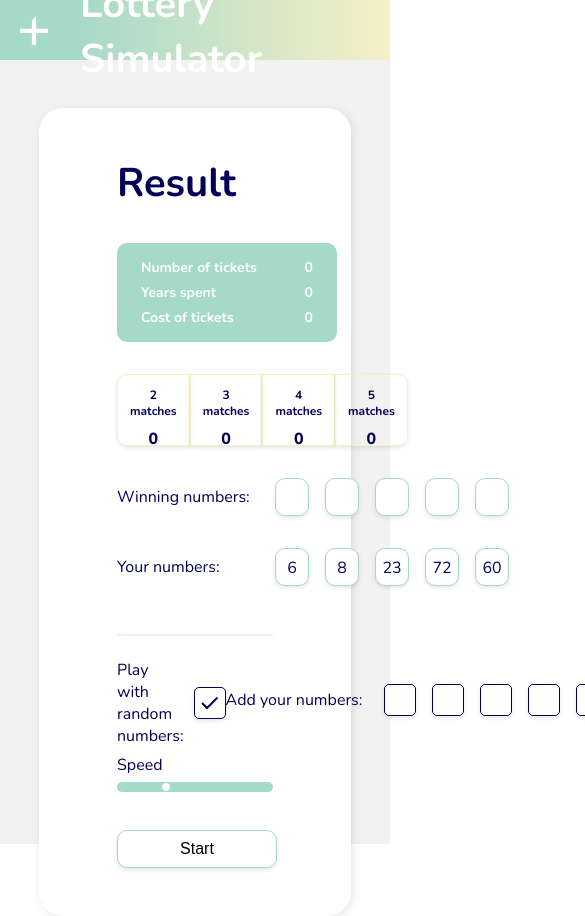
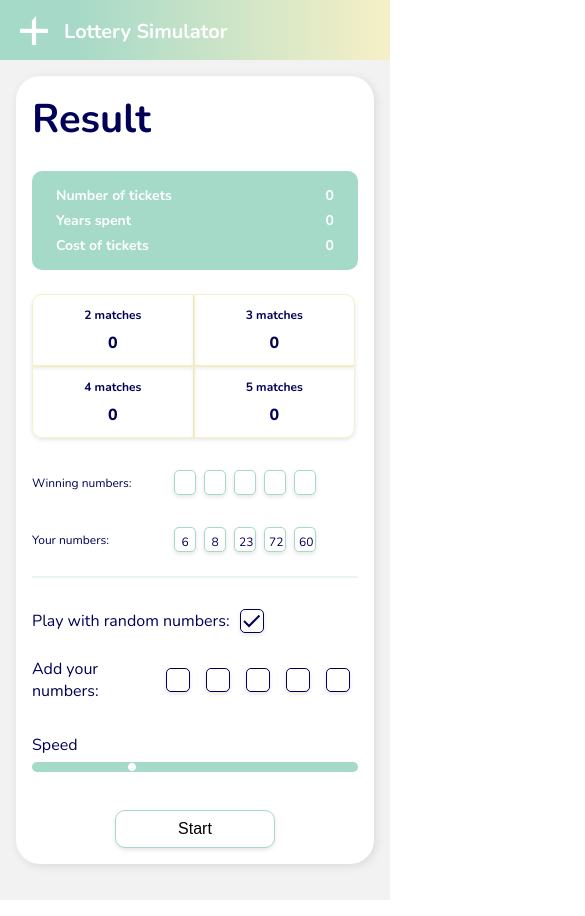
Before and after one commit to brigittaforrai/lotterySimulator, a Vue app: page / in a window 390 px wide. Shown: the top 916 px of the page, 585 px wide, since content can reach past the window. Built offline with nearby package versions, Linux system fonts and the light colour scheme.

Commit message:
mobile sizes

```diff
--- a/src/App.vue
+++ b/src/App.vue
@@ -32,5 +32,13 @@ html, body, body * {
   width: 100vw;
   height: 100vh;
   background-color: #F2F2F2;
+
+
+  @include phone {
+    min-height: 100vh;
+    height: 100%;
+    padding-bottom: 20px;
+  }
 }
+
 </style>
--- a/src/components/Checkbox.vue
+++ b/src/components/Checkbox.vue
@@ -84,7 +84,11 @@ export default {
     display: flex;
     justify-content: space-between;
     align-items: start;
-    margin-top: 32px;
+    // margin-top: 32px;
+
+    @include phone {
+      flex-wrap: wrap;
+    }
 
     .checkbox {
       display: flex;
@@ -95,6 +99,10 @@ export default {
         position: relative;
         width: 32px;
         margin-left: 10px;
+
+        @include phone {
+          width: 20px;
+        }
         cursor: pointer;
         -webkit-user-select: none;
         -moz-user-select: none;
@@ -116,7 +124,19 @@ export default {
           width: 32px;
           height: 32px;
           box-shadow: $shadow;
+
+          @include phone {
+            width: 24px;
+            height: 24px;
+            border-radius: 5px;
+            padding: 3px;
+          }
         }
+      }
+
+      @include phone {
+        width: 100%;
+        margin-bottom: 18px;
       }
     }
 
@@ -137,6 +157,10 @@ export default {
       align-items: center;
       position: relative;
 
+      @include phone {
+        grid-template-columns: auto auto;
+      }
+
       .error-msg {
         position: absolute;
         left: 156px;
@@ -150,6 +174,7 @@ export default {
       .input-cont {
         display: flex;
         input {
+          box-sizing: border-box;
           background-color: white;
           border: 1px solid $dark-color;
           border-radius: 5px;
@@ -166,6 +191,16 @@ export default {
           text-transform: uppercase;
           color: $dark-color;
 
+          @include phone {
+            width: 24px;
+            height: 24px;
+            border-radius: 5px;
+            padding: 3px;
+
+            font-size: 12px;
+            line-height: 16px;
+          }
+
           &:active, &:focus {
             outline: 2px solid $base-color;
           }
@@ -175,6 +210,10 @@ export default {
           }
         }
       }
+
+      @include phone {
+        width: 100%;
+      }
     }
   }
 
--- a/src/components/LotteryHeader.vue
+++ b/src/components/LotteryHeader.vue
@@ -32,6 +32,12 @@ export default {
       line-height: 55px;
       text-transform: capitalize;
       color: $white;
+
+      @include phone {
+        font-size: 20px;
+        line-height: 27px;
+        margin: 3px 2px 0 16px;
+      }
     }
   }
 </style>
--- a/src/components/MatchesView.vue
+++ b/src/components/MatchesView.vue
@@ -37,6 +37,11 @@ export default {
     .matches-view {
         display: flex;
 
+        @include phone {
+            flex-wrap: wrap;
+            width: 100%;
+        }
+
         section {
             display: flex;
             flex-direction: column;
@@ -71,6 +76,23 @@ export default {
                 text-transform: uppercase;
                 margin-top: 9px;
             }
+
+            @include phone {
+                width: calc((100% - 3px) / 2);
+
+                &:first-of-type {
+                    border-radius: 10px 0 0 0;
+                }
+                &:last-of-type {
+                    border-radius: 0 0 10px 0;
+                }
+                &:nth-of-type(2) {
+                    border-radius: 0 10px 0 0;
+                }
+                &:nth-of-type(3) {
+                    border-radius: 0 0 0 10px;
+                }
+            }
         }
     }
 </style>
--- a/src/components/NumLabel.vue
+++ b/src/components/NumLabel.vue
@@ -21,6 +21,14 @@
         text-align: center;
         box-shadow: $shadow;
 
+        @include phone {
+            width: 22px;
+            height: 25px;
+            padding: 6px 4px;
+            border-radius: 5px;
+            margin: 0 4px;
+        }
+
         p {
             font-style: normal;
             font-weight: 400;
@@ -29,6 +37,11 @@
             text-transform: uppercase;
             width: 100%;
             heigth: 100%;
+
+            @include phone {
+                font-size: 12px;
+                line-height: 16px;
+            }
         }
     }
 </style>
--- a/src/components/NumberView.vue
+++ b/src/components/NumberView.vue
@@ -30,6 +30,20 @@ export default {
         grid-template-columns: 150px auto;
         align-items: center;
         margin-top: 32px;
+
+        @include phone {
+            grid-template-columns: auto auto;
+            p {
+              min-width: 100px;
+            }
+        }
+
+        p {
+          @include phone {
+            font-size: 12px;
+            line-height: 16px;
+          }
+        }
         div {
             display: flex;
         }
--- a/src/components/Simulator.vue
+++ b/src/components/Simulator.vue
@@ -68,6 +68,12 @@ export default {
         box-shadow: 2px 2px 10px rgba(0, 0, 0, 0.1);
         border-radius: 24px;
 
+        @include phone {
+            padding: 16px;
+            margin: 16px;
+            width: calc(100% - 32px);
+        }
+
         h1 {
           font-style: normal;
           font-weight: 700;
@@ -79,6 +85,10 @@ export default {
         hr {
           margin: 48px 0;
           border: 1px solid $base-light;
+
+          @include phone {
+            margin: 24px 0;
+          }
         }
 
         .button-cont {
--- a/src/components/StatsView.vue
+++ b/src/components/StatsView.vue
@@ -41,6 +41,13 @@ export default {
         color: $white;
         max-width: 50%;
         min-width: 220px;
+
+        @include phone {
+            width: 100%;
+            max-width: 100%;
+            min-width: 200px;
+            margin: 24px 0;
+        }
         div {
         display: flex;
         flex-direction: row;
--- /dev/null
+++ b/src/styles/mediaQueries.scss
@@ -0,0 +1,17 @@
+// $big-desktop: 1800px;    // Desktop screen size.
+$desktop: 1024px;    // Desktop screen size.
+$tablet: 720px; // Tablet screen size.
+$phone: 320px;  // Phone screen size.
+
+@mixin phone {
+    @media (max-width: $tablet - 1) { @content; }
+  }
+  @mixin tablet {
+    @media (min-width: $tablet) { @content; }
+  }
+  @mixin desktop {
+    @media (min-width: $desktop) { @content; }
+  }
+  // @mixin big-desktop {
+  //   @media (min-width: $big-desktop) { @content; }
+  // }
--- a/vue.config.js
+++ b/vue.config.js
@@ -4,7 +4,8 @@ module.exports = defineConfig({
   css: {
     loaderOptions: {
       scss: {
-        additionalData: `@import "~@/styles/variables.scss";`
+        additionalData: `@import "~@/styles/variables.scss";
+                         @import "~@/styles/mediaQueries.scss";`
       }
     }
   }
```
